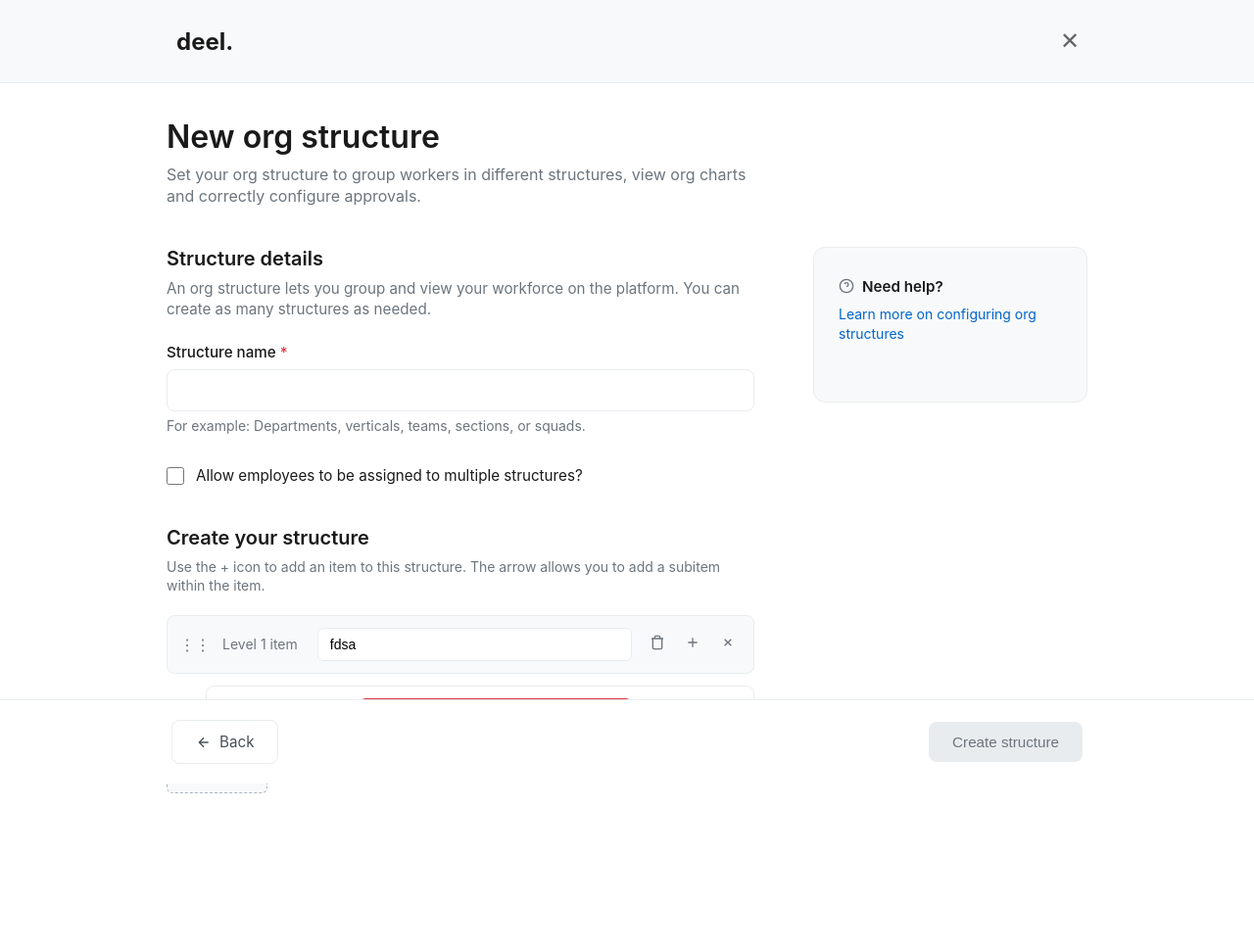
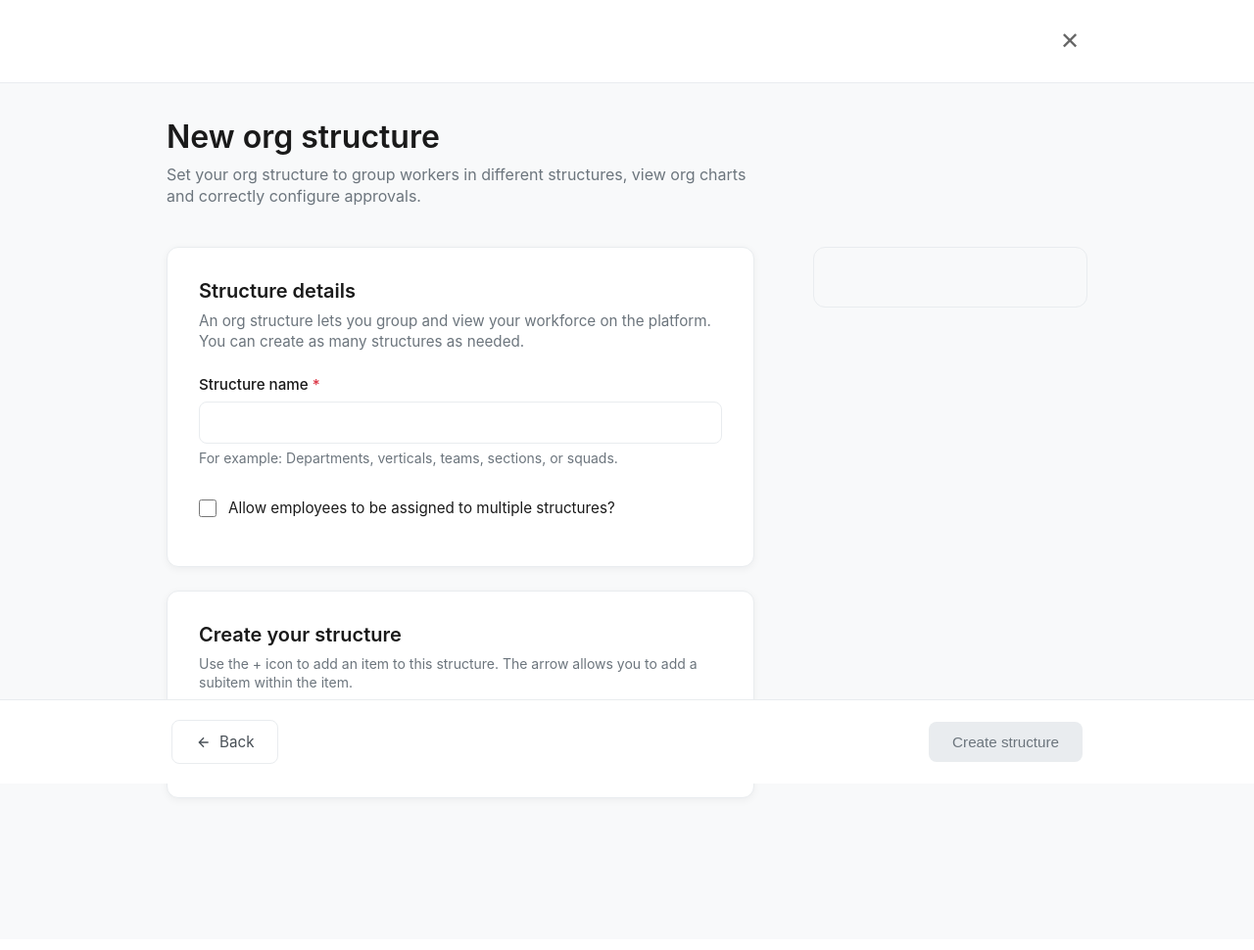
Before and after one commit to Hungle0108/HRM, a Flask app: template templates/create_structure.html in a window 1280 px wide. Shown: the whole page at 98% size. After the commit the page ends 817 px from the top, so only its background shows below. Run offline with Flask 2, Linux system fonts and the light colour scheme; the template is opened without the code that fills it, so the values that code supplies are empty.

Commit message:
UPDATED: COMPLETE ITEM BOX AND STYLING reminder: fix the warning state

```diff
--- a/templates/create_structure.html
+++ b/templates/create_structure.html
@@ -25,7 +25,7 @@
         }
 
         .top-bar {
-            background: #f8f9fa;
+            background: white;
             border-bottom: 1px solid #e9ecef;
             padding: 20px 40px;
             display: flex;
@@ -43,7 +43,7 @@
             max-width: 930px;
             width: 100%;
             display: flex;
-            justify-content: space-between;
+            justify-content: flex-end;
             align-items: center;
         }
 
@@ -70,7 +70,7 @@
         }
 
         .page-header {
-            background: white;
+            background: #f8f9fa;
             padding: 40px 40px 20px 40px;
             display: flex;
             justify-content: flex-start;
@@ -100,7 +100,7 @@
         .main-container {
             flex: 1;
             display: flex;
-            background: white;
+            background: #f8f9fa;
             justify-content: center;
             align-items: flex-start;
             padding: 20px 40px 120px 40px;
@@ -162,7 +162,12 @@
 
         /* Form styles */
         .section {
-            margin-bottom: 40px;
+            background: white;
+            border: 1px solid #e9ecef;
+            border-radius: 12px;
+            padding: 32px;
+            margin-bottom: 24px;
+            box-shadow: 0 2px 8px rgba(0,0,0,0.05);
         }
 
         .section-title {
@@ -276,7 +281,7 @@
 
         /* Structure builder */
         .structure-section {
-            margin-top: 40px;
+            /* margin-top removed since section class handles spacing */
         }
 
         .structure-instruction {
@@ -291,15 +296,10 @@
             align-items: center;
             gap: 12px;
             margin-bottom: 12px;
-            padding: 12px;
-            border: 1px solid #e9ecef;
-            border-radius: 8px;
-            background: #f8f9fa;
         }
 
         .structure-item.nested {
             margin-left: 40px;
-            background: white;
         }
 
         .drag-handle {
@@ -309,34 +309,91 @@
 
         .level-input {
             flex: 1;
-            padding: 8px 12px;
+            padding: 12px 40px 12px 16px;
             border: 1px solid #e9ecef;
-            border-radius: 6px;
-            font-size: 0.875rem;
+            border-radius: 8px;
+            font-size: 0.95rem;
             background: white;
+            transition: all 0.2s;
+            position: relative;
+        }
+
+        .level-input:focus {
+            outline: none;
+            border-color: #80bdff;
+            box-shadow: 0 0 0 3px rgba(0, 123, 255, 0.1);
         }
 
         .level-input.error {
             border-color: #dc3545;
+            color: #dc3545;
+        }
+
+        .level-input.error::placeholder {
+            color: #dc3545;
+            opacity: 0.7;
+        }
+
+        /* Input container for positioning warning icon */
+        .input-container {
+            position: relative;
+            flex: 1;
+        }
+
+        .warning-icon {
+            position: absolute;
+            right: 12px;
+            top: 50%;
+            transform: translateY(-50%);
+            width: 16px;
+            height: 16px;
+            opacity: 0;
+            transition: opacity 0.2s;
+            pointer-events: none;
+        }
+
+        .level-input.error ~ .warning-icon {
+            opacity: 1;
+        }
+
+        /* Error message for structure items */
+        .structure-error-message {
+            color: #dc3545;
+            font-size: 0.875rem;
+            margin-top: 8px;
+            margin-left: 0;
+            opacity: 0;
+            transition: opacity 0.2s;
+        }
+
+        .structure-item.has-error .structure-error-message {
+            opacity: 1;
         }
 
         .structure-actions {
             display: flex;
-            gap: 8px;
+            gap: 12px;
+            align-items: center;
         }
 
         .action-btn {
-            background: none;
-            border: none;
-            padding: 6px;
-            border-radius: 4px;
+            background: white;
+            border: 1px solid #e9ecef;
+            padding: 8px;
+            border-radius: 6px;
             cursor: pointer;
             color: #6c757d;
             transition: all 0.2s;
+            display: flex;
+            align-items: center;
+            justify-content: center;
+            width: 36px;
+            height: 36px;
         }
 
         .action-btn:hover {
-            background: #e9ecef;
+            background: #f8f9fa;
+            border-color: #d1d5db;
             color: #495057;
         }
 
@@ -357,6 +414,12 @@
         .add-btn:hover {
             border-color: #6c757d;
             background: #e9ecef;
+        }
+
+        .add-btn:disabled {
+            background: #e9ecef;
+            color: #6c757d;
+            cursor: not-allowed;
         }
 
         /* Bottom navigation */
@@ -428,7 +491,6 @@
         <!-- Top Bar -->
         <div class="top-bar">
             <div class="top-bar-content">
-                <div class="logo">deel.</div>
                 <button class="close-btn" onclick="window.location.href='/settings/org-chart'">✕</button>
             </div>
         </div>
@@ -484,60 +546,31 @@
                         <p class="structure-instruction">Use the + icon to add an item to this structure. The arrow allows you to add a subitem within the item.</p>
 
                         <div id="structure-items">
+                            <!-- Default first item -->
                             <div class="structure-item" data-level="1">
-                                <span class="drag-handle">⋮⋮</span>
-                                <span style="font-size: 0.875rem; color: #6c757d; margin-right: 8px;">Level 1 item</span>
-                                <input type="text" class="level-input" placeholder="" value="fdsa">
+                                <div class="input-container">
+                                    <input type="text" class="level-input" placeholder="Level 1 item">
+                                    <img src="/static/images/diamond-exclamation (4).png" class="warning-icon" alt="Warning">
+                                </div>
                                 <div class="structure-actions">
-                                    <button type="button" class="action-btn delete-btn" title="Delete">
+                                    <button type="button" class="action-btn delete-btn" title="Delete item">
                                         <svg width="16" height="16" viewBox="0 0 24 24" fill="none" stroke="currentColor" stroke-width="2">
                                             <path d="M3 6h18M19 6v14a2 2 0 01-2 2H7a2 2 0 01-2-2V6m3 0V4a2 2 0 012-2h4a2 2 0 012 2v2"/>
                                         </svg>
                                     </button>
-                                    <button type="button" class="action-btn add-sub-btn" title="Add subitem">
+                                    <button type="button" class="action-btn add-same-btn" title="Add same level item">
                                         <svg width="16" height="16" viewBox="0 0 24 24" fill="none" stroke="currentColor" stroke-width="2">
                                             <path d="M12 5v14M5 12h14"/>
                                         </svg>
                                     </button>
-                                    <button type="button" class="action-btn move-btn" title="Move">
+                                    <button type="button" class="action-btn add-sub-btn" title="Add subitem">
                                         <svg width="16" height="16" viewBox="0 0 24 24" fill="none" stroke="currentColor" stroke-width="2">
                                             <path d="M7 7l10 10M7 17L17 7"/>
                                         </svg>
                                     </button>
                                 </div>
+                                <div class="structure-error-message">Item name is required</div>
                             </div>
-
-                            <div class="structure-item nested" data-level="2">
-                                <span class="drag-handle">⋮⋮</span>
-                                <span style="font-size: 0.875rem; color: #6c757d; margin-right: 8px;">Level 2 item</span>
-                                <input type="text" class="level-input error" placeholder="">
-                                <div class="structure-actions">
-                                    <button type="button" class="action-btn delete-btn" title="Delete">
-                                        <svg width="16" height="16" viewBox="0 0 24 24" fill="none" stroke="currentColor" stroke-width="2">
-                                            <path d="M3 6h18M19 6v14a2 2 0 01-2 2H7a2 2 0 01-2-2V6m3 0V4a2 2 0 012-2h4a2 2 0 012 2v2"/>
-                                        </svg>
-                                    </button>
-                                    <button type="button" class="action-btn add-sub-btn" title="Add subitem">
-                                        <svg width="16" height="16" viewBox="0 0 24 24" fill="none" stroke="currentColor" stroke-width="2">
-                                            <path d="M12 5v14M5 12h14"/>
-                                        </svg>
-                                    </button>
-                                    <button type="button" class="action-btn move-btn" title="Move">
-                                        <svg width="16" height="16" viewBox="0 0 24 24" fill="none" stroke="currentColor" stroke-width="2">
-                                            <path d="M7 7l10 10M7 17L17 7"/>
-                                        </svg>
-                                    </button>
-                                </div>
-                            </div>
-                        </div>
-
-                        <div style="margin-top: 16px; margin-left: 0;">
-                            <button type="button" class="add-btn" id="addTopLevelBtn">
-                                <svg width="16" height="16" viewBox="0 0 24 24" fill="none" stroke="currentColor" stroke-width="2">
-                                    <path d="M12 5v14M5 12h14"/>
-                                </svg>
-                                Add item
-                            </button>
                         </div>
                     </div>
                 </form>
@@ -545,17 +578,7 @@
 
             <!-- Sidebar -->
             <div class="sidebar">
-                <div class="help-section">
-                    <div class="help-title">
-                        <svg class="help-icon" viewBox="0 0 24 24" fill="none" stroke="currentColor" stroke-width="2">
-                            <circle cx="12" cy="12" r="10"/>
-                            <path d="M9.09 9a3 3 0 015.83 1c0 2-3 3-3 3"/>
-                            <point cx="12" cy="17" r="1"/>
-                        </svg>
-                        Need help?
-                    </div>
-                    <a href="#" class="help-link">Learn more on configuring org structures</a>
-                </div>
+                <!-- Help section removed -->
             </div>
         </div>
 
@@ -574,7 +597,7 @@
     </div>
 
     <script>
-        let itemCounter = 3;
+        let itemCounter = 1;
 
         // Structure name validation
         const structureNameInput = document.getElementById('structureName');
@@ -609,36 +632,59 @@
             const levelInputs = document.querySelectorAll('.level-input');
             let allLevelsFilled = true;
 
+            // Only validate level inputs if they exist, but don't add error styling automatically
+            if (levelInputs.length > 0) {
                 levelInputs.forEach(input => {
                     if (!input.value.trim()) {
                         allLevelsFilled = false;
-                    input.classList.add('error');
-                } else {
-                    input.classList.remove('error');
+                        // Don't add error class automatically - only when user submits or blurs
                     }
                 });
 
+                // If there are items, they must all be filled
                 createBtn.disabled = !structureName || !allLevelsFilled;
+            } else {
+                // If no items yet, just require structure name
+                createBtn.disabled = !structureName;
+            }
         }
 
-        // Level input validation
+        // Level input validation - only add error styling on blur or input after blur
         document.addEventListener('input', function(e) {
             if (e.target.classList.contains('level-input')) {
+                const structureItem = e.target.closest('.structure-item');
+                // Remove error styling when user starts typing
+                if (e.target.value.trim()) {
+                    e.target.classList.remove('error');
+                    structureItem.classList.remove('has-error');
+                }
                 validateForm();
             }
         });
 
-        // Add top level item
-        document.getElementById('addTopLevelBtn').addEventListener('click', function() {
-            addStructureItem(1);
-        });
+        // Add blur event for level inputs to show error if empty
+        document.addEventListener('blur', function(e) {
+            if (e.target.classList.contains('level-input')) {
+                const structureItem = e.target.closest('.structure-item');
+                if (!e.target.value.trim()) {
+                    e.target.classList.add('error');
+                    structureItem.classList.add('has-error');
+                }
+            }
+        }, true);
 
-        // Add subitem functionality
+        // Add subitem functionality and same level functionality
         document.addEventListener('click', function(e) {
             if (e.target.closest('.add-sub-btn')) {
                 const item = e.target.closest('.structure-item');
                 const currentLevel = parseInt(item.dataset.level);
                 addStructureItem(currentLevel + 1, item);
+            }
+
+            if (e.target.closest('.add-same-btn')) {
+                const item = e.target.closest('.structure-item');
+                const currentLevel = parseInt(item.dataset.level);
+                addStructureItem(currentLevel, item);
             }
 
             if (e.target.closest('.delete-btn')) {
@@ -655,26 +701,28 @@
             newItem.dataset.level = level;
 
             newItem.innerHTML = `
-                <span class="drag-handle">⋮⋮</span>
-                <span style="font-size: 0.875rem; color: #6c757d; margin-right: 8px;">Level ${level} item</span>
-                <input type="text" class="level-input" placeholder="">
+                <div class="input-container">
+                    <input type="text" class="level-input" placeholder="Level ${level} item">
+                    <img src="/static/images/diamond-exclamation (4).png" class="warning-icon" alt="Warning">
+                </div>
                 <div class="structure-actions">
-                    <button type="button" class="action-btn delete-btn" title="Delete">
+                    <button type="button" class="action-btn delete-btn" title="Delete item">
                         <svg width="16" height="16" viewBox="0 0 24 24" fill="none" stroke="currentColor" stroke-width="2">
                             <path d="M3 6h18M19 6v14a2 2 0 01-2 2H7a2 2 0 01-2-2V6m3 0V4a2 2 0 012-2h4a2 2 0 012 2v2"/>
                         </svg>
                     </button>
-                    <button type="button" class="action-btn add-sub-btn" title="Add subitem">
+                    <button type="button" class="action-btn add-same-btn" title="Add same level item">
                         <svg width="16" height="16" viewBox="0 0 24 24" fill="none" stroke="currentColor" stroke-width="2">
                             <path d="M12 5v14M5 12h14"/>
                         </svg>
                     </button>
-                    <button type="button" class="action-btn move-btn" title="Move">
+                    <button type="button" class="action-btn add-sub-btn" title="Add subitem">
                         <svg width="16" height="16" viewBox="0 0 24 24" fill="none" stroke="currentColor" stroke-width="2">
                             <path d="M7 7l10 10M7 17L17 7"/>
                         </svg>
                     </button>
                 </div>
+                <div class="structure-error-message">Item name is required</div>
             `;
 
             if (afterItem) {
@@ -702,8 +750,10 @@
             let isValid = true;
 
             levelInputs.forEach(input => {
+                const structureItem = input.closest('.structure-item');
                 if (!input.value.trim()) {
                     input.classList.add('error');
+                    structureItem.classList.add('has-error');
                     isValid = false;
                 }
             });
```
Also changed, not shown: static/images/diamond-exclamation (4).png (added). Lines whose indentation alone changed are shown as unchanged.
